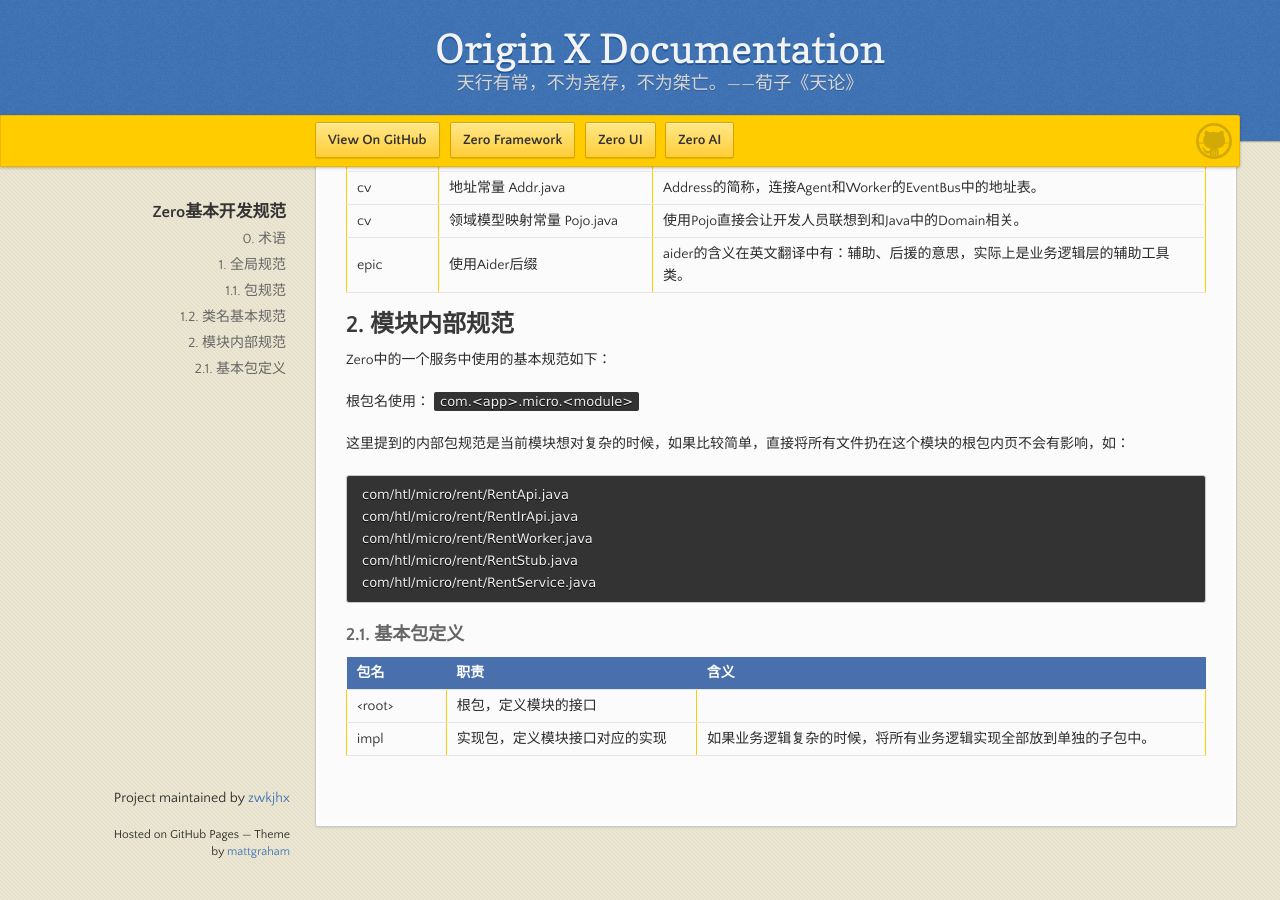
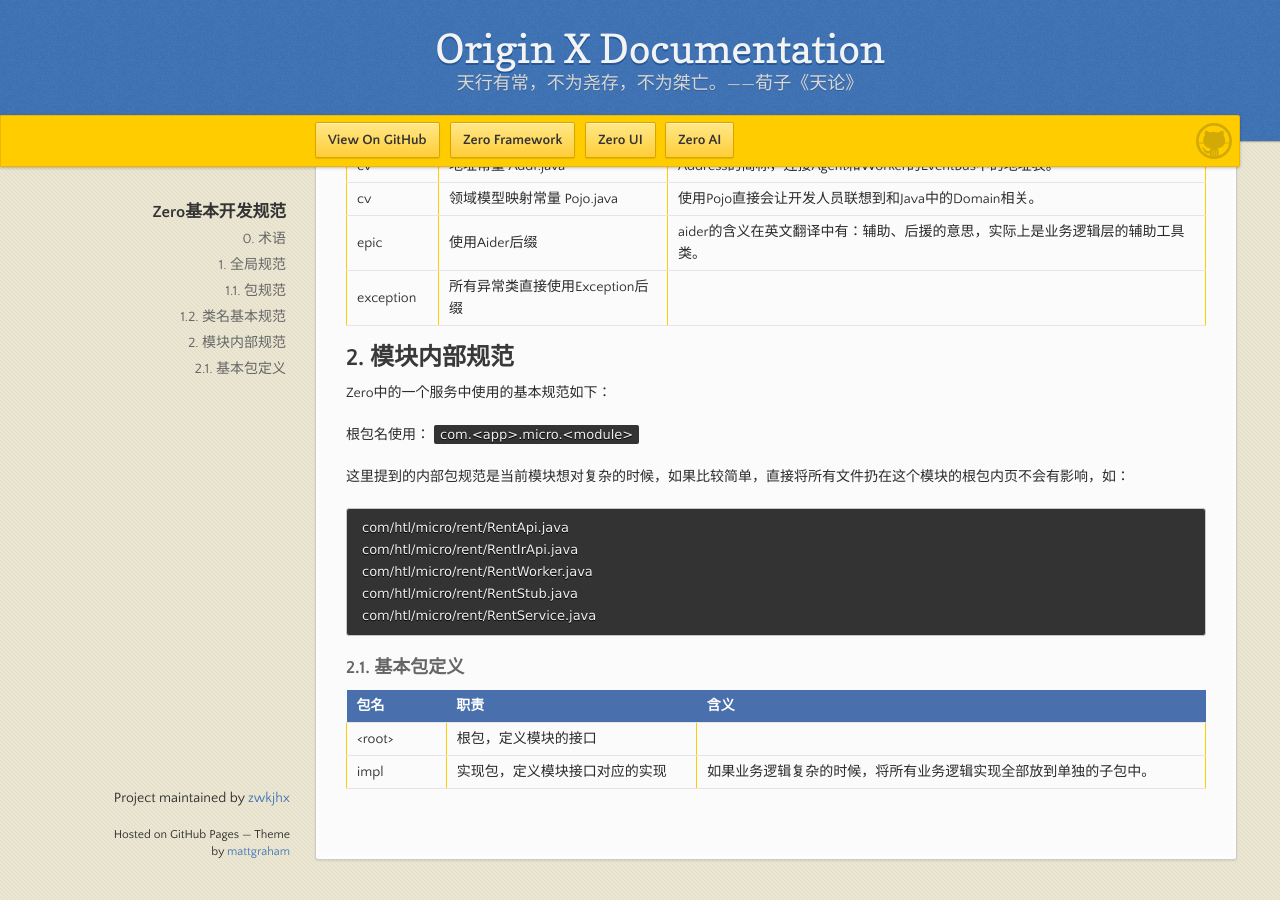
Before and after one commit to zwkjhx/ox-doc, a Jekyll site: the page built from specification/1-zerogui-fan/spc-001-zeroji-ben-kai-fa-gui-fan.md, in a window 1280 px wide and 900 px high, scrolled down 894 px. Built offline with Jekyll 4.4.1, drawn with Linux system fonts in a browser that asks for light colours; our own code applies the rules of GitHub Pages for plain Markdown files; before the commit the page ends 1761 px from its top, so only the background shows below that.

Commit message:
Updates specification/1-zerogui-fan/spc-001-zeroji-ben-kai-fa-gui-fan.md
Auto commit by GitBook Editor

```diff
--- a/specification/1-zerogui-fan/spc-001-zeroji-ben-kai-fa-gui-fan.md
+++ b/specification/1-zerogui-fan/spc-001-zeroji-ben-kai-fa-gui-fan.md
@@ -32,6 +32,7 @@
 | cv | 地址常量 Addr.java | Address的简称，连接Agent和Worker的EventBus中的地址表。 |
 | cv | 领域模型映射常量 Pojo.java | 使用Pojo直接会让开发人员联想到和Java中的Domain相关。 |
 | epic | 使用Aider后缀 | aider的含义在英文翻译中有：辅助、后援的意思，实际上是业务逻辑层的辅助工具类。 |
+| exception | 所有异常类直接使用Exception后缀 |  |
 
 ## 2. 模块内部规范
 
```
